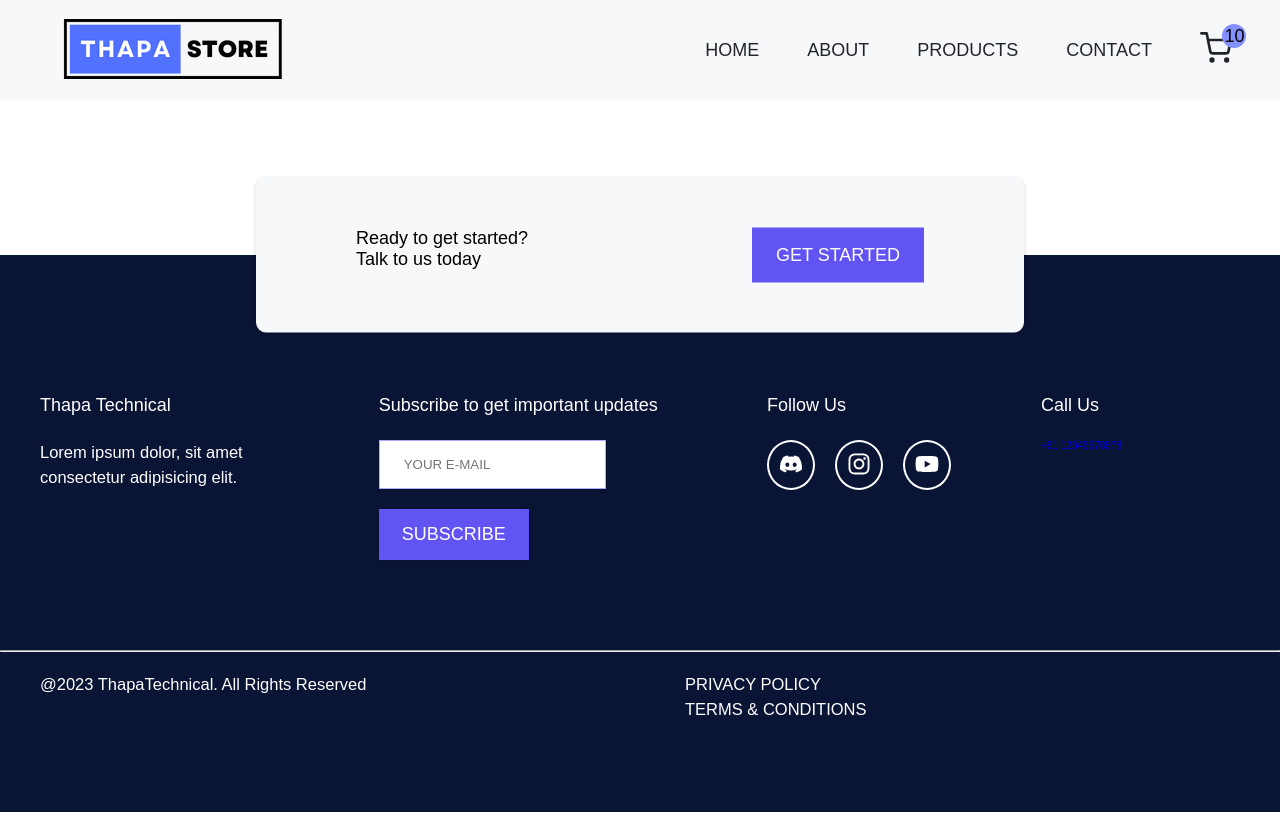
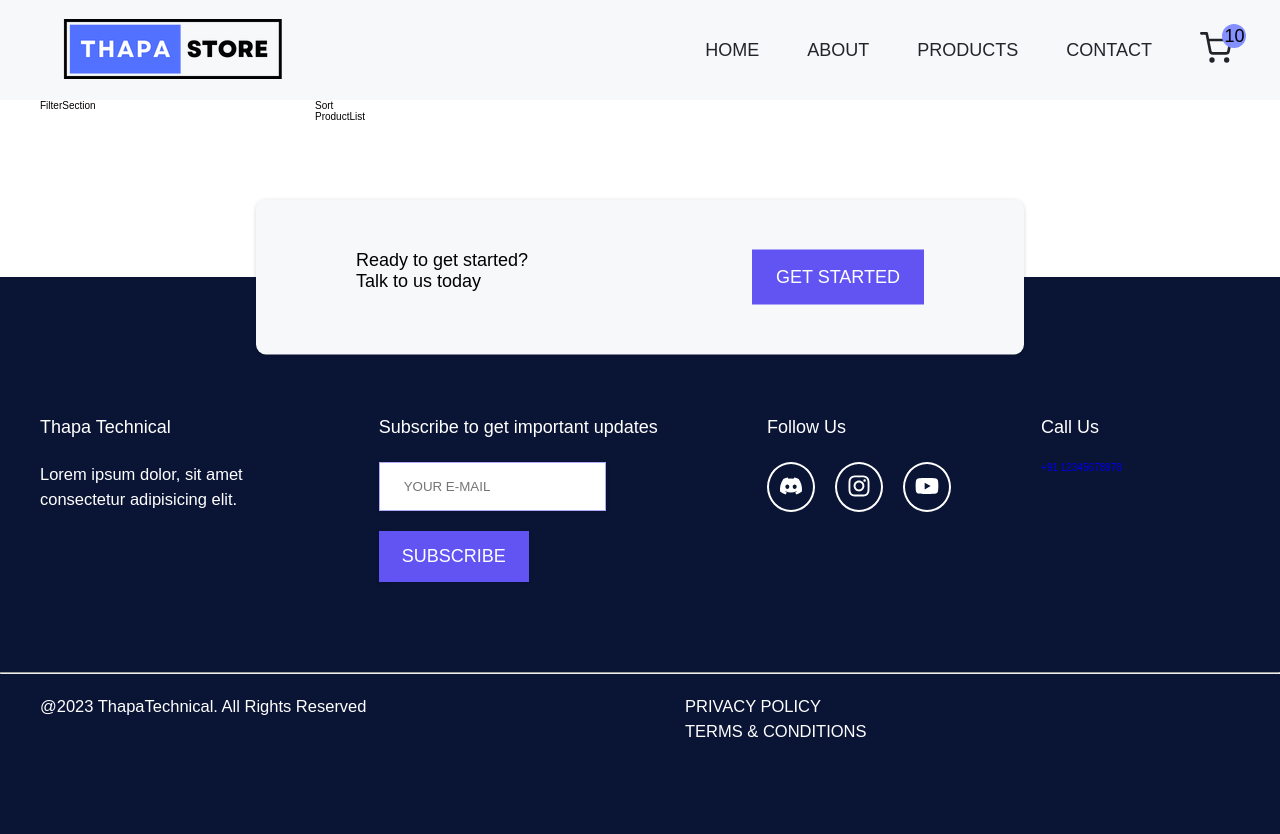
Before and after one commit to paras-017/thapareactecom, a React (Create React App) app: page /products in a window 1280 px wide. Before the commit the page ends 812 px from the top, so only its background shows below. Built offline with nearby package versions, Linux system fonts and the light colour scheme; no server answers.

Commit message:
v#25 getting products and filterContext created

```diff
--- a/src/Products.js
+++ b/src/Products.js
@@ -1,8 +1,31 @@
 import React from "react";
 import styled from "styled-components";
+import FilterSection from './components/FilterSection'
+import Sort from './components/Sort'
+import ProductList from './components/ProductList'
+import { useFilterContext } from "./context/filter_context";
+const Products = () => {
+const {filter_products}=useFilterContext()
+console.log(filter_products);
 
-const Products = () => {
-  return <Wrapper></Wrapper>;
+  return (
+    <Wrapper>
+      <div className="container grid grid-filter-column">
+        <div>
+          <FilterSection/>
+        </div>
+
+        <section className="product-view--sort">
+          <div className="sort-filter">
+            <Sort />
+          </div>
+          <div className="main-product">
+            <ProductList />
+          </div>
+        </section>
+      </div>
+    </Wrapper>
+  )
 };
 
 const Wrapper = styled.section`
--- /dev/null
+++ b/src/components/FilterSection.js
@@ -0,0 +1,9 @@
+import React from 'react'
+
+const FilterSection = () => {
+  return (
+    <div>FilterSection</div>
+  )
+}
+
+export default FilterSection
--- /dev/null
+++ b/src/components/ProductList.js
@@ -0,0 +1,9 @@
+import React from 'react'
+
+const ProductList = () => {
+  return (
+    <div>ProductList</div>
+  )
+}
+
+export default ProductList
--- /dev/null
+++ b/src/components/Sort.js
@@ -0,0 +1,9 @@
+import React from 'react'
+
+const Sort = () => {
+  return (
+    <div>Sort</div>
+  )
+}
+
+export default Sort
--- /dev/null
+++ b/src/context/filter_context.js
@@ -0,0 +1,38 @@
+import { createContext, useContext, useReducer, useEffect } from "react";
+import reducer from "../reducer/filterReducer";
+import { useProductContext } from "./productcontext";
+
+const FilterContext = createContext();
+
+const initialState = {
+  filter_products: [],
+  all_products: [],
+  grid_view: true,
+  sorting_value: "lowest",
+};
+
+export const FilterContextProvider = ({ children }) => {
+  const { products } = useProductContext()
+
+  const [state, dispatch] = useReducer(reducer, initialState);
+
+  // to set the grid view
+  const setGridView = () => {
+    return dispatch({ type: "SET_GRID_VIEW" });
+  };
+
+  useEffect(() => {
+    dispatch({ type: "LOAD_FILTER_PRODUCTS", payload: products });
+  }, [products]);
+
+  return (
+    <FilterContext.Provider
+      value={{ ...state, setGridView,  }}>
+      {children}
+    </FilterContext.Provider>
+  );
+};
+
+export const useFilterContext = () => {
+  return useContext(FilterContext);
+};
--- a/src/index.js
+++ b/src/index.js
@@ -4,12 +4,15 @@ import "./index.css";
 import App from "./App";
 import reportWebVitals from "./reportWebVitals";
 import { AppProvider } from "./context/productcontext";
+import { FilterContextProvider } from "./context/filter_context";
 
 const root = ReactDOM.createRoot(document.getElementById("root"));
 
 root.render(
     <AppProvider>
+        <FilterContextProvider>
         <App />
+        </FilterContextProvider>
     </AppProvider>
 );
 
--- /dev/null
+++ b/src/reducer/filterReducer.js
@@ -0,0 +1,21 @@
+const filterReducer = (state, action) => {
+    switch (action.type) {
+      case "LOAD_FILTER_PRODUCTS":
+        return {
+          ...state,
+          filter_products: [...action.payload],
+          all_products: [...action.payload],
+        };
+
+      case "SET_GRID_VIEW":
+        return {
+          ...state,
+          grid_view: true,
+        };
+
+      default:
+        return state;
+    }
+  };
+
+  export default filterReducer;
```
